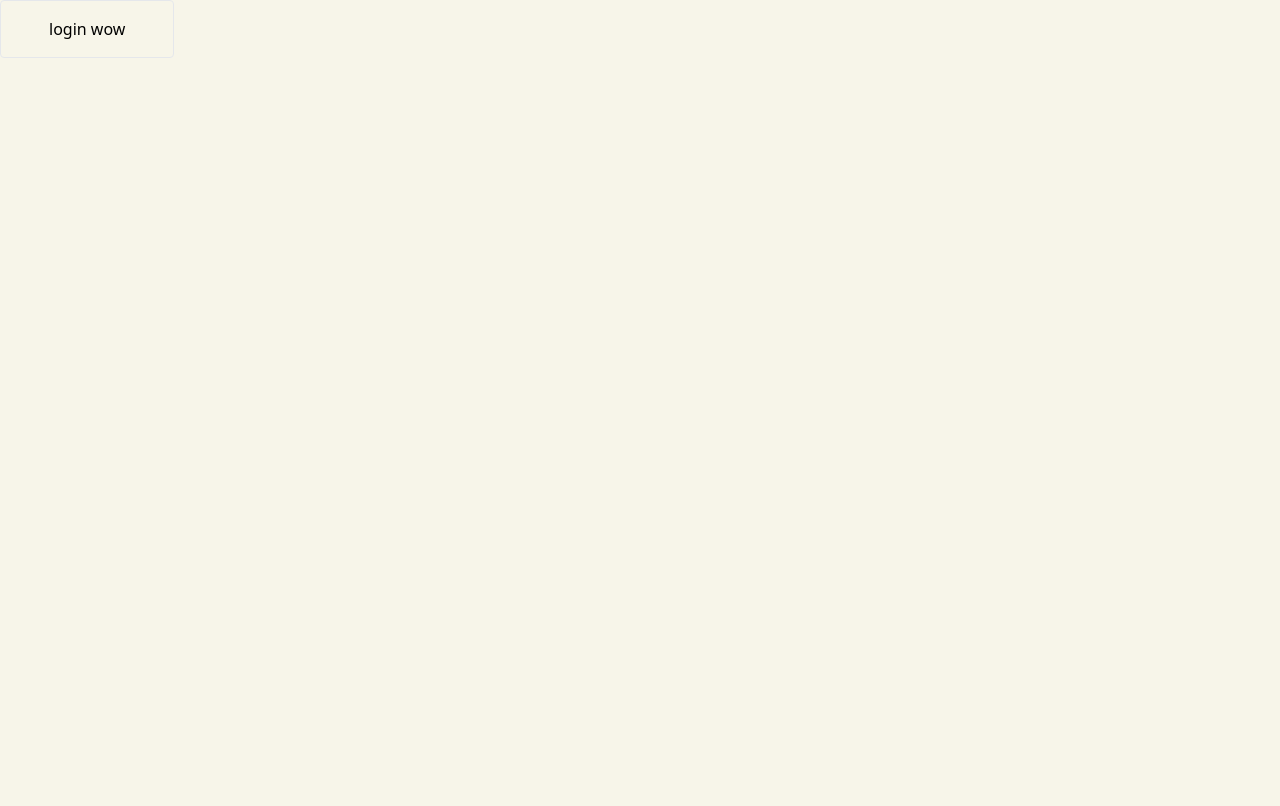
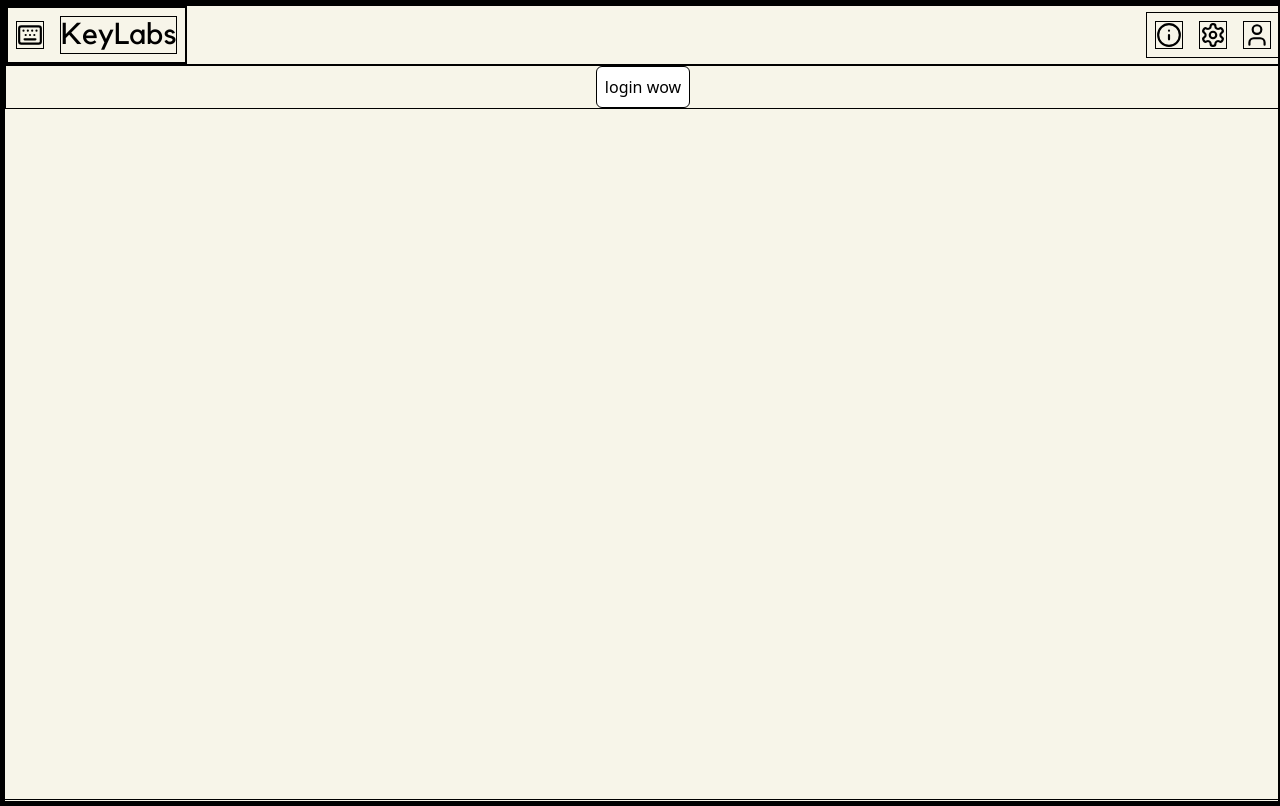
Before and after one commit to RuffByte/KeyLabs, a Next.js app: page / in a window 1280 px wide. Built offline with nearby package versions, Linux system fonts and the light colour scheme.

Commit message:
Fixed Nav and custom Link anchor

```diff
--- a/src/app/globals.css
+++ b/src/app/globals.css
@@ -2,16 +2,20 @@
 @tailwind components;
 @tailwind utilities;
 
-.root {
-  height: 100vh;
+* {
+  @apply border border-black;
+}
+
+html {
+  overflow: hidden;
 }
 
 :root {
-  --background: 52, 45%, 94%;
-  --background-muted: 230, 16%, 15%;
-  --accent: 37, 51%, 84%;
-  --secondary: 225, 27%, 51%;
-  --highlight: 264, 46%, 65%;
-  --foreground: 40, 8%, 7%;
-  --input: 0, 0%, 100%;
+  --background: 52, 45%, 94%; /*hsl(52, 45%, 94%)*/
+  --background-muted: 230, 16%, 15%; /*hsl(230, 16%, 15%)*/
+  --accent: 37, 51%, 84%; /*hsl(37, 51%, 84%)*/
+  --secondary: 225, 27%, 51%; /*hsl(225, 27%, 51%)*/
+  --highlight: 264, 46%, 65%; /*hsl(264, 46%, 65%)*/
+  --foreground: 40, 8%, 7%; /*hsl(40, 8%, 7%)*/
+  --input: 41, 11%, 57%; /*hsl(41, 11%, 57%)*/
 }
--- a/src/app/layout.tsx
+++ b/src/app/layout.tsx
@@ -5,6 +5,7 @@ import './globals.css'
 
 import Head from 'next/head'
 
+import { NavigationBar } from '@/components/common/navigation/navbar'
 import Transition from '@/components/common/transition/Transition'
 
 const geistSans = localFont({
@@ -70,7 +71,12 @@ export default function RootLayout({
         className={`${kollektif.variable} ${geistSans.variable} ${geistMono.variable} antialiased`}
       >
         <Transition>
-          <div className="h-dvh w-dvw flex flex-col">{children}</div>
+          <div className="h-dvh w-dvw grid place-items-center">
+            <div className="max-w-screen-desktop w-full h-full flex flex-col">
+              <NavigationBar />
+              {children}
+            </div>
+          </div>
         </Transition>
       </body>
     </html>
--- a/src/app/login/page.tsx
+++ b/src/app/login/page.tsx
@@ -8,10 +8,13 @@ import SignUpForm from './SignUpForm'
 const LoginPage = async () => {
   const user = await getUser()
   if (user) return redirect('/dashboard')
+
   return (
-    <div className="flex h-[] items-center justify-around">
-      <SignUpForm />
-      <LoginForm />
+    <div className="flex h-full items-center justify-around">
+      <div className="flex w-full justify-between px-4">
+        <SignUpForm />
+        <LoginForm />
+      </div>
     </div>
   )
 }
--- a/src/app/page.tsx
+++ b/src/app/page.tsx
@@ -1,14 +1,11 @@
-import Image from 'next/image'
-import Link from 'next/link'
-
-import RouteButton from '@/components/common/transition/RouteButton'
+import TLink from '@/components/common/transition/TLink'
 
 export default function Home() {
   return (
-    <div className="">
-      <div>
-        <RouteButton href="/login">login wow</RouteButton>
-      </div>
+    <div className="grid place-items-center">
+      <TLink href="/login" className="p-2 border rounded-md bg-white">
+        login wow
+      </TLink>
     </div>
   )
 }
--- a/src/components/common/navigation/navbar.tsx
+++ b/src/components/common/navigation/navbar.tsx
@@ -1,3 +1,23 @@
-export const NavBar = () => {
-  ;<></>
+import React from 'react'
+import * as motion from 'framer-motion/client'
+import { Info, Keyboard, Settings, User } from 'lucide-react'
+
+import { TLink } from '../transition/TLink'
+
+export const NavigationBar = () => {
+  return (
+    <div className="flex w-full items-center justify-between">
+      <TLink href="/">
+        <div className="flex gap-4 font-kollektif items-center p-2">
+          <Keyboard size={28} />
+          <h1 className="text-3xl">KeyLabs</h1>
+        </div>
+      </TLink>
+      <div className="flex gap-4 p-2">
+        <Info size={28} />
+        <Settings size={28} />
+        <User size={28} />
+      </div>
+    </div>
+  )
 }
--- a/src/components/common/transition/RouteButton.tsx
+++ /dev/null
@@ -1,25 +0,0 @@
-'use client'
-
-import React from 'react'
-
-import { useTransition } from './Transition'
-
-const RouteButton = ({
-  children,
-  href,
-}: {
-  href: string
-  children: React.ReactNode
-}) => {
-  const { handleRouteChange } = useTransition()
-  return (
-    <button
-      className="p-4 px-12 border rounded"
-      onClick={() => handleRouteChange(href)}
-    >
-      {children}
-    </button>
-  )
-}
-
-export default RouteButton
--- /dev/null
+++ b/src/components/common/transition/TLink.tsx
@@ -0,0 +1,32 @@
+'use client'
+
+import React, { AnchorHTMLAttributes, HTMLAttributes } from 'react'
+
+import { cn } from '@/lib/utils'
+import { useTransition } from './Transition'
+
+interface TransitionLinkProps extends AnchorHTMLAttributes<HTMLAnchorElement> {
+  className?: string
+  href: string
+  children: React.ReactNode
+}
+
+export const TLink = ({
+  className,
+  children,
+  href,
+  ...props
+}: TransitionLinkProps) => {
+  const { handleRouteChange } = useTransition()
+  return (
+    <a
+      {...props}
+      className={cn('cursor-pointer', className)}
+      onClick={() => handleRouteChange(href)}
+    >
+      {children}
+    </a>
+  )
+}
+
+export default TLink
--- a/tailwind.config.ts
+++ b/tailwind.config.ts
@@ -23,6 +23,9 @@ const config: Config = {
       screens: {
         desktop: '1440px',
       },
+      minWidth: {
+        desktop: '1440px',
+      },
       borderRadius: {
         input: '8px',
       },
```
